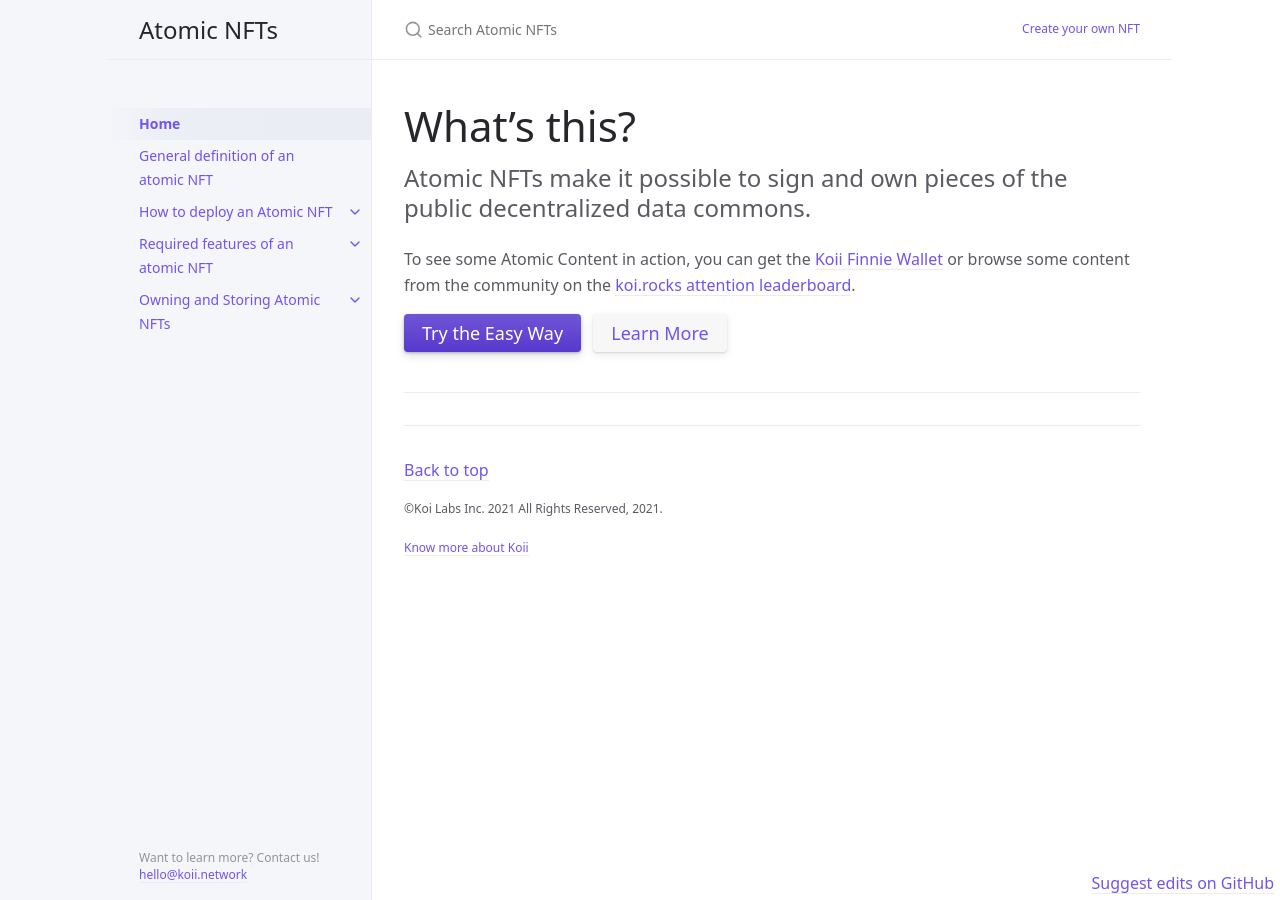
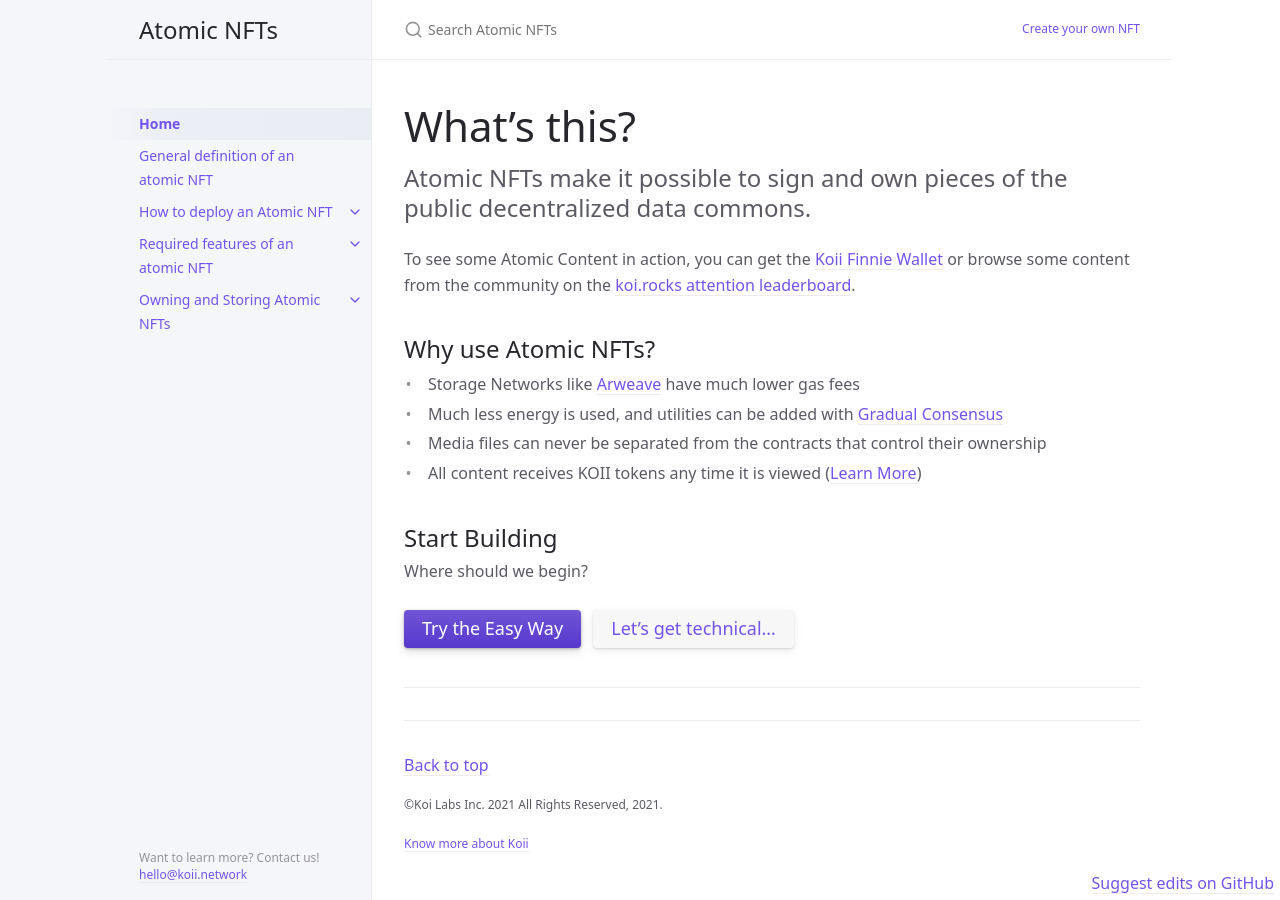
Before and after one commit to atomic-nfts/site, a Jekyll site: the page built from index.md, in a window 1280 px wide. Built offline with Jekyll 4.4.1, drawn with Linux system fonts in a browser that asks for light colours.

Commit message:
fixing spacing

```diff
--- a/index.md
+++ b/index.md
@@ -13,7 +13,20 @@
 {: .fs-6 .fw-300 }
 
 To see some Atomic Content in action, you can get the [Koii Finnie Wallet](https://chrome.google.com/webstore/detail/finnie/cjmkndjhnagcfbpiemnkdpomccnjblmj) or browse some content from the community on the [koi.rocks attention leaderboard](https://koi.rocks/).
+{: .fs-4 .fw-300 }
 
-[Try the Easy Way](https://chrome.google.com/webstore/detail/finnie/cjmkndjhnagcfbpiemnkdpomccnjblmj){: .btn .btn-primary .fs-5 .mb-4 .mb-md-0 .mr-2 target="_blank" } [Learn More](/docs/General-definition-of-an-atomic-NFT/){: .btn .fs-5 .mb-4 .mb-md-0}
+
+## Why use Atomic NFTs?
+- Storage Networks like [Arweave](https://arweave.org) have much lower gas fees
+- Much less energy is used, and utilities can be added with [Gradual Consensus](https://koii.network/gradual-consensus.pdf)
+- Media files can never be separated from the contracts that control their ownership
+- All content receives KOII tokens any time it is viewed ([Learn More](https://koii.network/lightpaper.pdf))
+
+
+## Start Building
+Where should we begin?
+<br>
+<br>
+[Try the Easy Way](https://chrome.google.com/webstore/detail/finnie/cjmkndjhnagcfbpiemnkdpomccnjblmj){: .btn .btn-primary .fs-5 .mb-4 .mb-md-0 .mr-2 target="_blank" } [Let's get technical...](/docs/General-definition-of-an-atomic-NFT/){: .btn .fs-5 .mb-4 .mb-md-0}
 
 ---
```
Also changed, not shown: docs/General-definition-of-an-atomic-NFT.md (+2 -1 lines).
